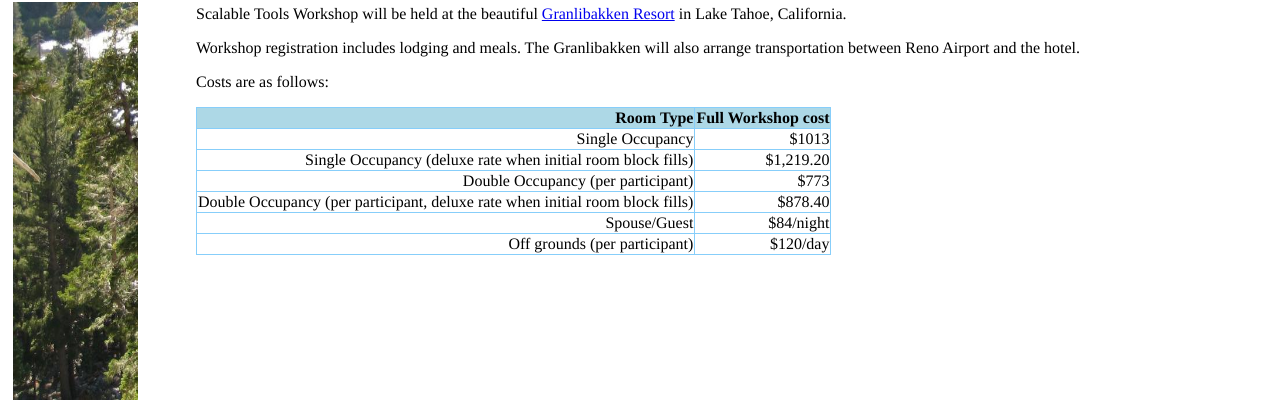
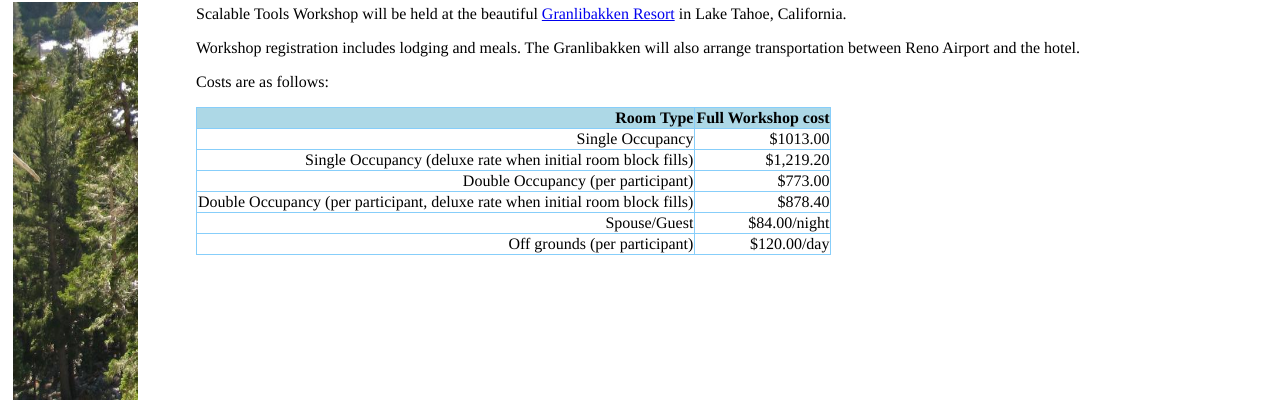
Before and after one commit to wrwilliams/petascale2017, a Jekyll site: the page built from arrangements.html, in a window 1280 px wide. Shown: the part 310-712 px from the top of the page. Built offline with Jekyll 4.4.1, drawn with Linux system fonts in a browser that asks for light colours.

Commit message:
Fix price formattting

```diff
--- a/_data/prices.yml
+++ b/_data/prices.yml
@@ -1,9 +1,9 @@
 ---
-Single Occupancy: $1013
+Single Occupancy: $1013.00
 Single Occupancy (deluxe rate when initial room block fills): $1,219.20
-Double Occupancy (per participant): $773
+Double Occupancy (per participant): $773.00
 Double Occupancy (per participant, deluxe rate when initial room block fills): $878.40
-Spouse/Guest: $84/night
-Off grounds (per participant): $120/day
+Spouse/Guest: $84.00/night
+Off grounds (per participant): $120.00/day
 
 ---
```
